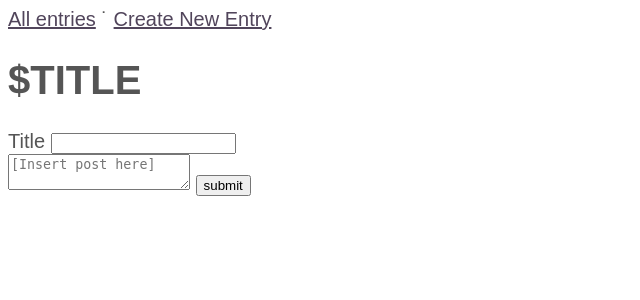
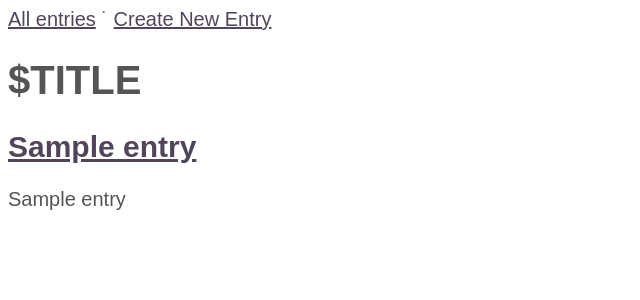
Before and after one commit to margaretlillian/build-a-blog, a Flask app: template templates/entry.html in a window 1280 px wide. Shown: the top 300 px of the page, without its empty margins (0-640 px from the left). Run offline with Flask 2, Linux system fonts and the light colour scheme; the template is opened without the code that fills it: most values are stand-ins (such as "Sample title", 1, 10 or a date in 2020); data that the repository does not hold is empty.

Commit message:
Added individual entry functonality

```diff
--- a/main.py
+++ b/main.py
@@ -1,7 +1,6 @@
+from datetime import datetime
 from flask import Flask, request, redirect, render_template, session, flash
 from flask_sqlalchemy import SQLAlchemy
-from datetime import datetime
-
 
 app = Flask(__name__)
 app.config['DEBUG'] = True
@@ -24,6 +23,9 @@ class Blog(db.Model):
             date = datetime.utcnow()
         self.date = date
 
+    def __repr__(self):
+        return str(self.id)
+
 @app.route('/')
 def index():
     return "No snoop plz"
@@ -32,11 +34,17 @@ def index():
 @app.route('/blog')
 def blog():
     entries = Blog.query.all()
-    return render_template('entries.html', entries=entries)
+    post_id = request.args.get('id')
+    entry = Blog.query.filter_by(id=post_id).first()
+    if not post_id:
+        return render_template('entries.html', entries=entries)
+    else:
+        return render_template('entry.html', entry=entry)
 
 @app.route('/newpost')
-def newpostcreation():
+def newpostnotyetcreated():
         return render_template('new-entry.html')
+
 @app.route('/newpost', methods=['GET', 'POST'])
 def newpost():
     if request.method == 'POST':
@@ -45,11 +53,8 @@ def newpost():
         new_entry = Blog(entry_title, entry_post, None)
         db.session.add(new_entry)
         db.session.commit()
-    return redirect('/blog')
-
-
-
-
+    new_post = Blog.query.get(new_entry.id)
+    return redirect('/blog?id={0}'.format(new_post))
 
 
 if __name__ == '__main__':
--- a/templates/entries.html
+++ b/templates/entries.html
@@ -6,8 +6,8 @@
 
             {% for entry in entries %}
             <div id="{{entry.id}}">
-            <h2>{{entry.title}}</h2>
-                {{entry.entry}}>
+            <a href="/blog?id={{entry.id}}"><h2>{{entry.title}}</h2></a>
+                {{entry.entry}}
             </div>
 
             {% endfor %}
--- a/templates/entry.html
+++ b/templates/entry.html
@@ -1,8 +1,7 @@
 {% extends "base.html" %}
 {% block content %}
-<form method="POST">
-    <label>Title <input type="text" name="title"> </label>
-    <textarea name="entry" placeholder="[Insert post here]"></textarea>
-    <input type="submit" value="submit">
-</form>
+            <div id="{{entry.id}}">
+            <a href="/blog?id={{entry.id}}"><h2>{{entry.title}}</h2></a>
+                {{entry.entry}}
+            </div>
 {% endblock %}
```
